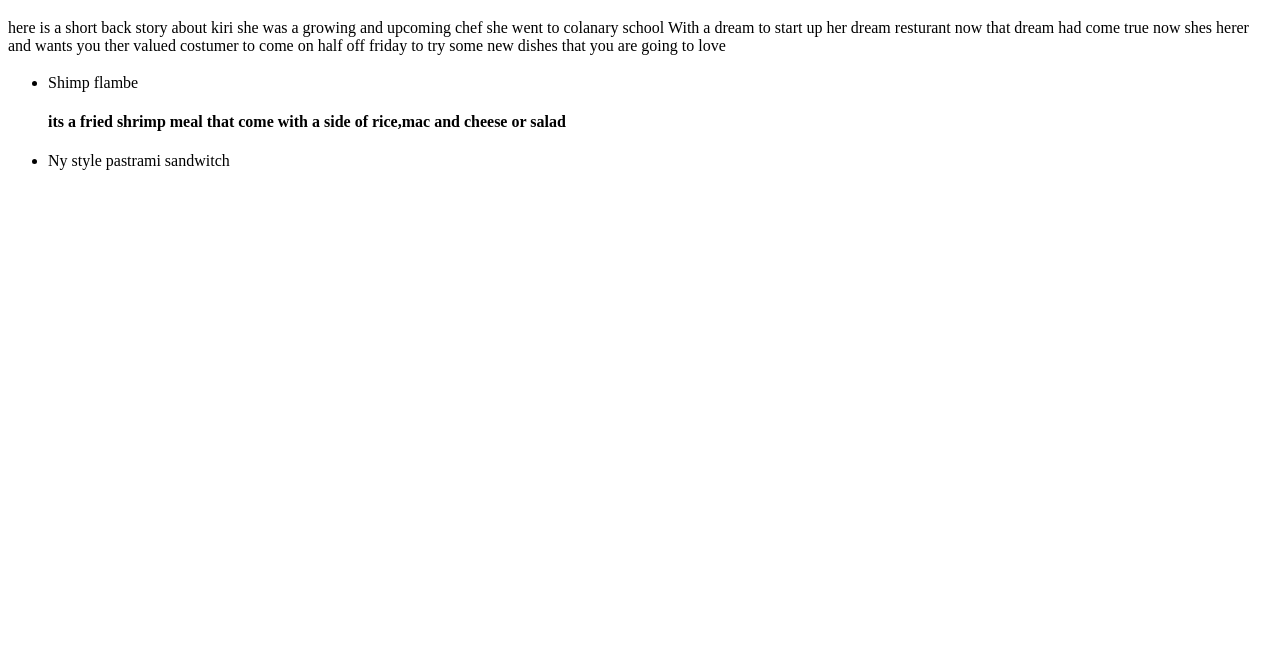
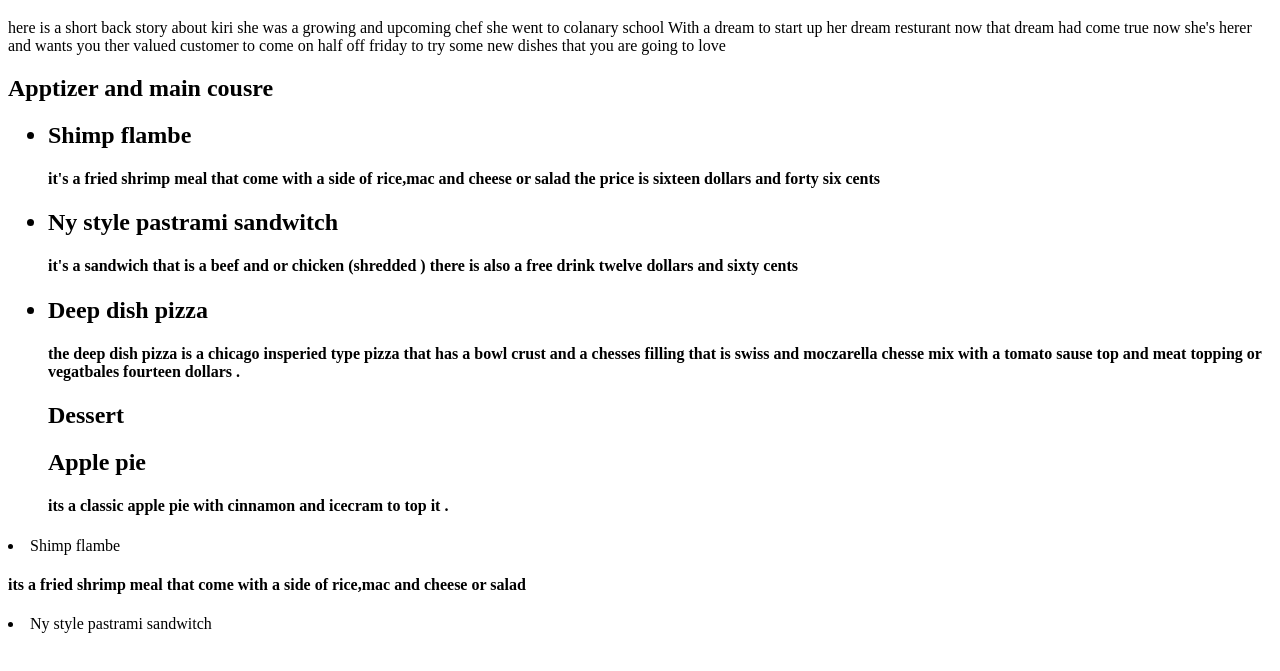
Before and after one commit to Marquicetb/marquicetb, a plain HTML site: page index.html in a window 1280 px wide. Shown: the part 87-758 px from the top of the page. Drawn offline with Linux system fonts and the light colour scheme.

Commit message:
Update index.html

```diff
--- a/index.html
+++ b/index.html
@@ -6,17 +6,27 @@
     <title>Document</title>
     </html>
     <body>
- <h1>The menu and information for Kiris kitchen</h1>
-<p> here is a short back story about kiri she was a growing and upcoming chef she went
-     to colanary school With a dream to start up her dream resturant now that dream had
-     come true now shes herer and wants you ther valued costumer to come on half off friday
-     to try some new dishes that you are going to love </p>
-     <h3></h3>
-     <ul>
+       <h1>The menu and information for Kiris kitchen</h1>
+  <p> here is a short back story about kiri she was a growing and upcoming chef she went
+    to colanary school With a dream to start up her dream resturant now that dream had
+    come true now she's herer and wants you ther valued customer to come on half off friday
+    to try some new dishes that you are going to love </p>
+  <h2>Apptizer and main cousre  </h2>
+  <ul>
+    <h2><li>Shimp flambe </li></h2>
+    <h4>it's a fried shrimp meal that come with a side of rice,mac and cheese or salad the price is sixteen dollars and forty six cents </h4>
+    <h2><li>Ny style pastrami sandwitch</li></h2>
+    <h4> it's a sandwich that is a beef and or chicken (shredded ) there is also a free drink twelve dollars and sixty cents </h4>
+    <h2><li>Deep dish pizza</li></h2>
+    <h4>the deep dish pizza is a chicago insperied type pizza that has a bowl crust and a chesses filling that is swiss and moczarella chesse mix  with a tomato sause top and meat topping or vegatbales fourteen dollars .</h4>
+    <h2> Dessert</h2>
+    <h2>Apple pie</h2>
+    <h4>its a classic apple pie with cinnamon and icecram to top it .</h4>
+  </ul>
         <li>Shimp flambe</li>
         <h4>its a fried shrimp meal that come with a side of rice,mac and cheese or salad</h4>
         <li>Ny style pastrami sandwitch</li>
      </ul>
     </body>
-
 </head>
+</html>
```
